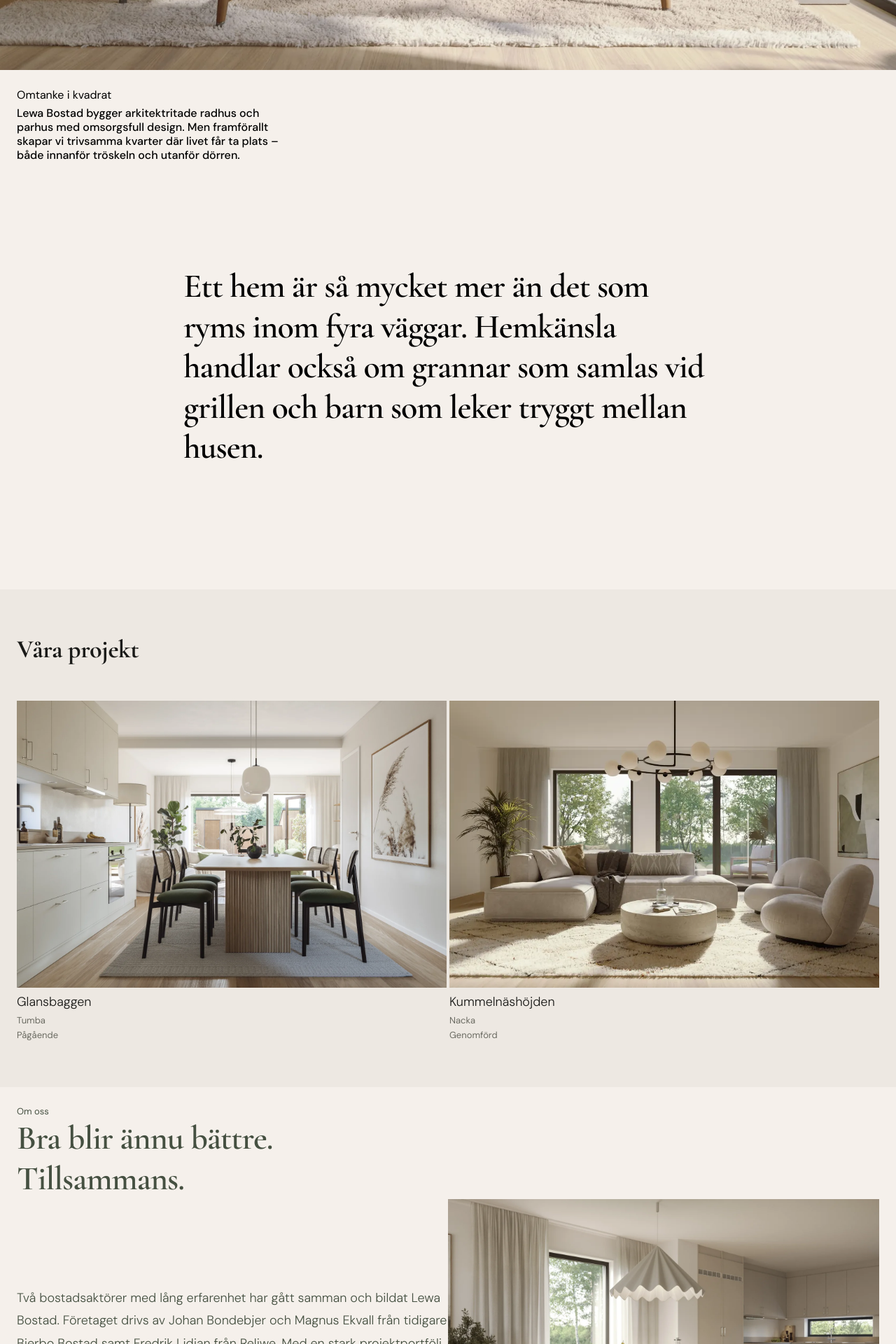
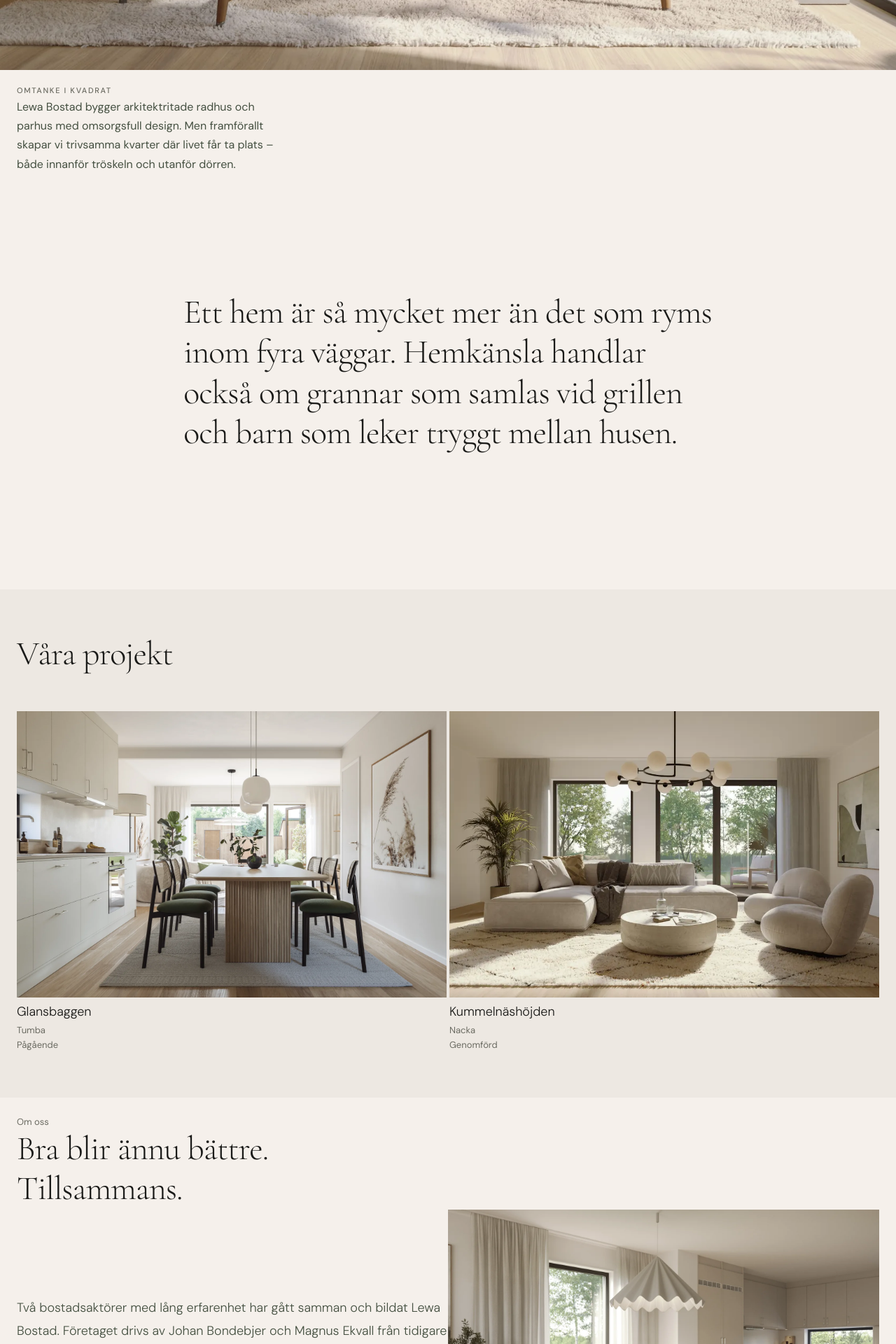
Before and after one commit to SebastianKullander9/lewa-bostad-redesign, a Next.js app: page / in a window 1280 px wide. Shown: the part 700-2620 px from the top of the page at 70% size. Built offline with nearby package versions, Linux system fonts and the light colour scheme.

Commit message:
apply text color hierarchy: black headings, green body, muted metadata

```diff
--- a/app/styles/base.css
+++ b/app/styles/base.css
@@ -2,6 +2,7 @@
     body {
         font-family: var(--font-body);
         background-color: var(--color-surface);
+        color: var(--color-primary);
         -webkit-font-smoothing: antialiased;
         -moz-osx-font-smoothing: grayscale;
         margin: 0;
@@ -34,7 +35,7 @@
     }
 
     .text-display {
-        @apply font-heading text-[32px] lg:text-[48px] leading-[1.2] tracking-[-0.02em] font-semibold;
+        @apply font-heading text-[32px] lg:text-[48px] leading-[1.2] tracking-[-0.02em] font-thin;
     }
 
     /* Headings */
--- a/components/sections/aboutCTA/AboutCTA.tsx
+++ b/components/sections/aboutCTA/AboutCTA.tsx
@@ -11,9 +11,9 @@ export default function AboutCTA() {
             aria-label="Call to action för om oss"
         >
             <div className="col-span-12">
-                <p className="text-small ">Om oss</p>
+                <p className="text-small text-text-muted">Om oss</p>
                 {/* TODO: Ask client to provide a text they want here, preferably matching length */}
-                <h2 className="text-display mb-md md:mb-0">
+                <h2 className="text-display text-text mb-md md:mb-0">
                     Bra blir ännu bättre. <br />
                     Tillsammans.
                 </h2>
--- a/components/sections/aboutHero/AboutHero.tsx
+++ b/components/sections/aboutHero/AboutHero.tsx
@@ -7,7 +7,7 @@ export default function AboutHero() {
         <section className="h-auto md:h-[calc(100vh-var(--header-height))] mt-(--header-height) grid grid-cols-12">
             <div className="col-span-12 md:col-span-6 flex items-center justify-center order-2 md:order-1">
                 <div className="flex flex-col gap-md md:gap-lg base-x-p base-y-p">
-                    <h1 className="text-display">
+                    <h1 className="text-display text-text">
                         På väg mot något nytt.
                         <br />
                         Precis som du.
--- a/components/sections/contact/Contact.tsx
+++ b/components/sections/contact/Contact.tsx
@@ -8,8 +8,8 @@ export default function Contact() {
         <section className="section-surface" aria-label="Kontakta Lewa Bostad">
             <div className="grid grid-cols-12 base-x-p base-y-p">
                 <div className="col-span-12">
-                    <p className="text-small">Kontakt</p>
-                    <h2 className="text-display mb-md md:mb-0">
+                    <p className="text-small text-text-muted">Kontakt</p>
+                    <h2 className="text-display text-text mb-md md:mb-0">
                         Din bostadsresa börjar här.
                         <br />
                         Med ett hej.
--- a/components/sections/intro/Intro.tsx
+++ b/components/sections/intro/Intro.tsx
@@ -9,15 +9,15 @@ export default function Intro() {
             aria-label="Introduktion till lewa bostad"
         >
             <div>
-                <p className="mb-xs">Omtanke i kvadrat</p>
-                <p className="max-w-[35ch] text-body-test">
+                <p className="text-label text-text-muted mb-xs">Omtanke i kvadrat</p>
+                <p className="max-w-[35ch] text-body">
                     Lewa Bostad bygger arkitektritade radhus och parhus med omsorgsfull design. Men
                     framförallt skapar vi trivsamma kvarter där livet får ta plats – både innanför
                     tröskeln och utanför dörren.
                 </p>
             </div>
             <div className="w-full flex flex-1 items-center justify-center">
-                <h2 className="text-display max-w-[33ch]">
+                <h2 className="text-display text-text max-w-[33ch]">
                     Ett hem är så mycket mer än det som ryms inom fyra väggar. Hemkänsla handlar
                     också om grannar som samlas vid grillen och barn som leker tryggt mellan husen.
                 </h2>
--- a/components/sections/ourProjects/feed/ProjectsPage.tsx
+++ b/components/sections/ourProjects/feed/ProjectsPage.tsx
@@ -5,7 +5,7 @@ export default function ProjectsPage() {
     return (
         <section className="section-surface min-h-section mt-(--header-height) base-x-p pb-2xl md:py-4xl grid grid-cols-12 gap-y-lg md:gap-xl">
             <div className="col-span-12 flex flex-col md:gap-md">
-                <h2 className="text-display">Hitta hem hos oss.</h2>
+                <h2 className="text-display text-text">Hitta hem hos oss.</h2>
                 <p className="text-lead max-w-prose">
                     Lewa Bostad bygger radhus och parhus i bostadsrättsform. Husen utformas med
                     fokus på hållbar arkitektur, genomtänkt design och hög kvalitet i varje detalj.
--- a/components/sections/projectCTA/ProjectCTA.tsx
+++ b/components/sections/projectCTA/ProjectCTA.tsx
@@ -14,10 +14,10 @@ TODO:
 
 export default function ProjectCTA({ background = "section-surface2" }: ProjectCTAProps) {
     return (
-        <section className={`${background} w-full text-text`}>
+        <section className={`${background} w-full`}>
             <div className="base-x-p py-lg md:py-3xl w-full grid grid-cols-12 gap-lg md:gap-xs">
                 <div className="col-span-12">
-                    <h2 className="text-h2 md:mb-2xl">Våra projekt</h2>
+                    <h2 className="text-display text-text md:mb-2xl">Våra projekt</h2>
                 </div>
                 {projectCTAData.map((item, index) => (
                     <div key={index} className="col-span-12 md:col-span-6 relative">
--- a/components/ui/contactDetails/ContactDetails.tsx
+++ b/components/ui/contactDetails/ContactDetails.tsx
@@ -2,7 +2,7 @@ export default function ContactDetails() {
     return (
         <>
             <div className="flex flex-row items-center">
-                <p className="text-small min-w-15 md:min-w-30">Email</p>
+                <p className="text-small text-text-muted min-w-15 md:min-w-30">Email</p>
                 <a
                     href="mailto:xxxx@lewabostad.se"
                     className="text-lead hover:opacity-60 transition-opacity"
@@ -11,7 +11,7 @@ export default function ContactDetails() {
                 </a>
             </div>
             <div className="flex flex-row items-center">
-                <p className="text-small min-w-15 md:min-w-30">Telefon</p>
+                <p className="text-small text-text-muted min-w-15 md:min-w-30">Telefon</p>
                 <a href="tel:0800000" className="text-lead hover:opacity-60 transition-opacity">
                     08-XXX XX XX
                 </a>
--- a/components/ui/footer/Footer.tsx
+++ b/components/ui/footer/Footer.tsx
@@ -33,7 +33,7 @@ export default function Footer() {
                 </div>
             </div>
 
-            <p className="text-[12vw] text-text-muted font-heading font-light leading-none uppercase tracking-tight pt-6xl">
+            <p className="text-[12vw] text-surface/15 font-heading font-light leading-none uppercase tracking-tight pt-6xl">
                 Lewa Bostad
             </p>
 
```
Also changed, not shown: components/sections/ourProjects/underpage/ProjectUnderpage.tsx (+4 -4 lines).
